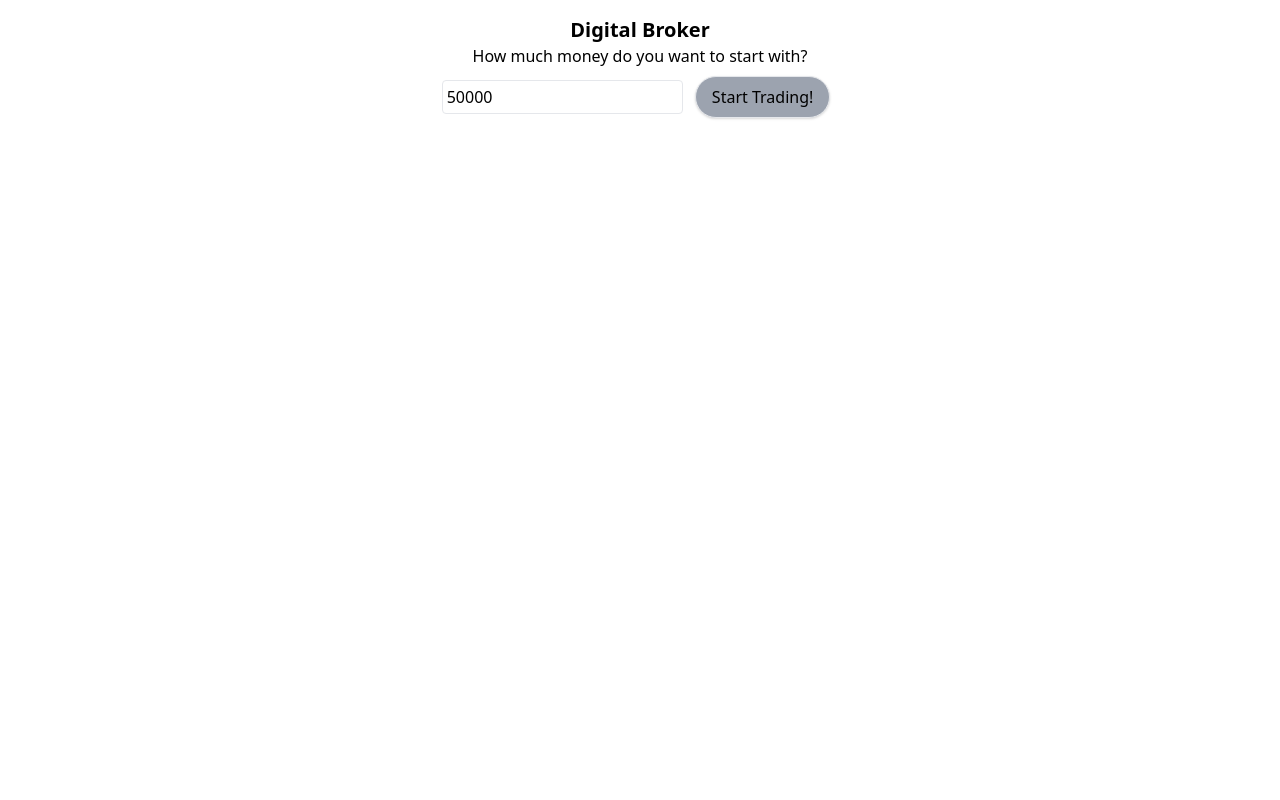
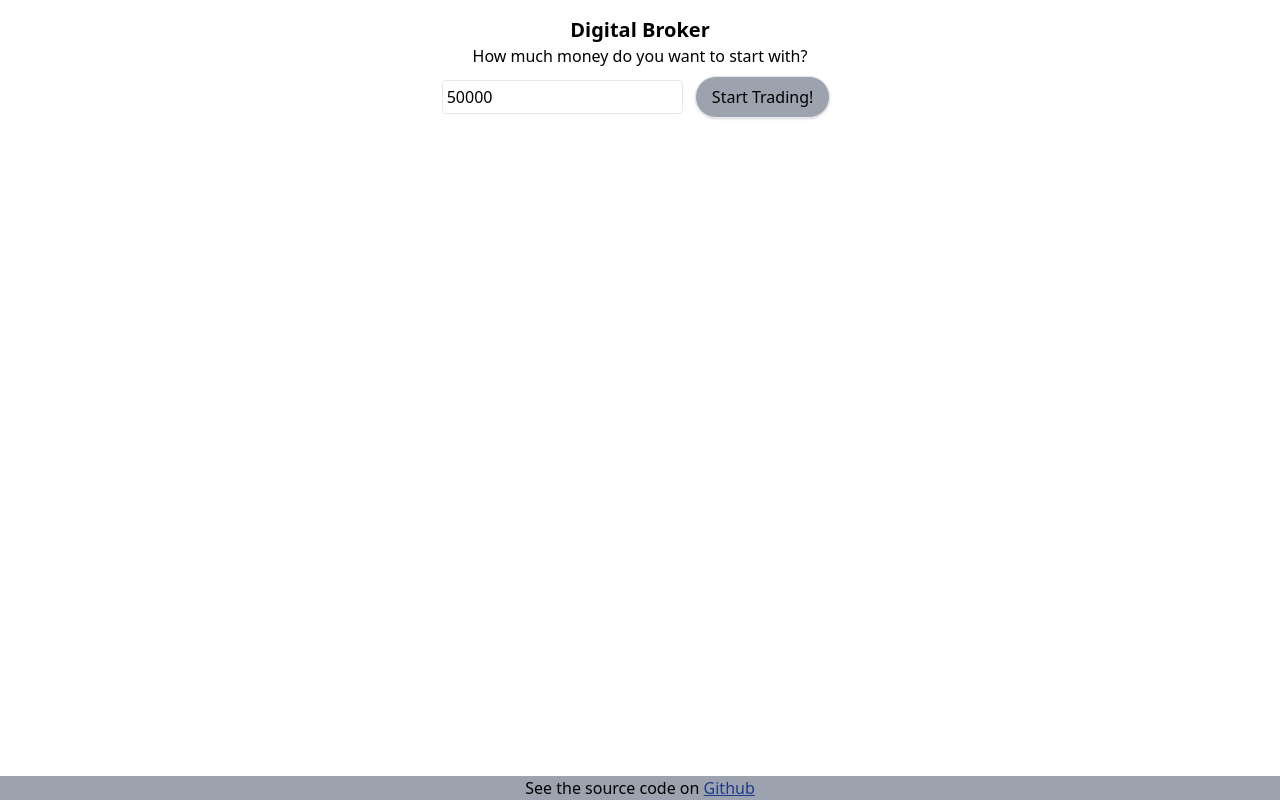
Before and after one commit to physics3D/digital-broker, a Svelte app: page / in a window 1280 px wide. Built offline with nearby package versions, Linux system fonts and the light colour scheme.

Commit message:
add github link

```diff
--- a/src/App.svelte
+++ b/src/App.svelte
@@ -20,3 +20,14 @@
     <Setup />
   {/if}
 </main>
+<footer
+  class="fixed left-0 right-0 bottom-0 bg-gray-400 text-black text-center"
+>
+  <p>
+    See the source code on <a
+      href="https://github.com/physics3D/digital-broker"
+      class="underline text-blue-900"
+      target="_blank">Github</a
+    >
+  </p>
+</footer>
```
Also changed, not shown: public/GitHub-Mark-Light-64px.png (added).
